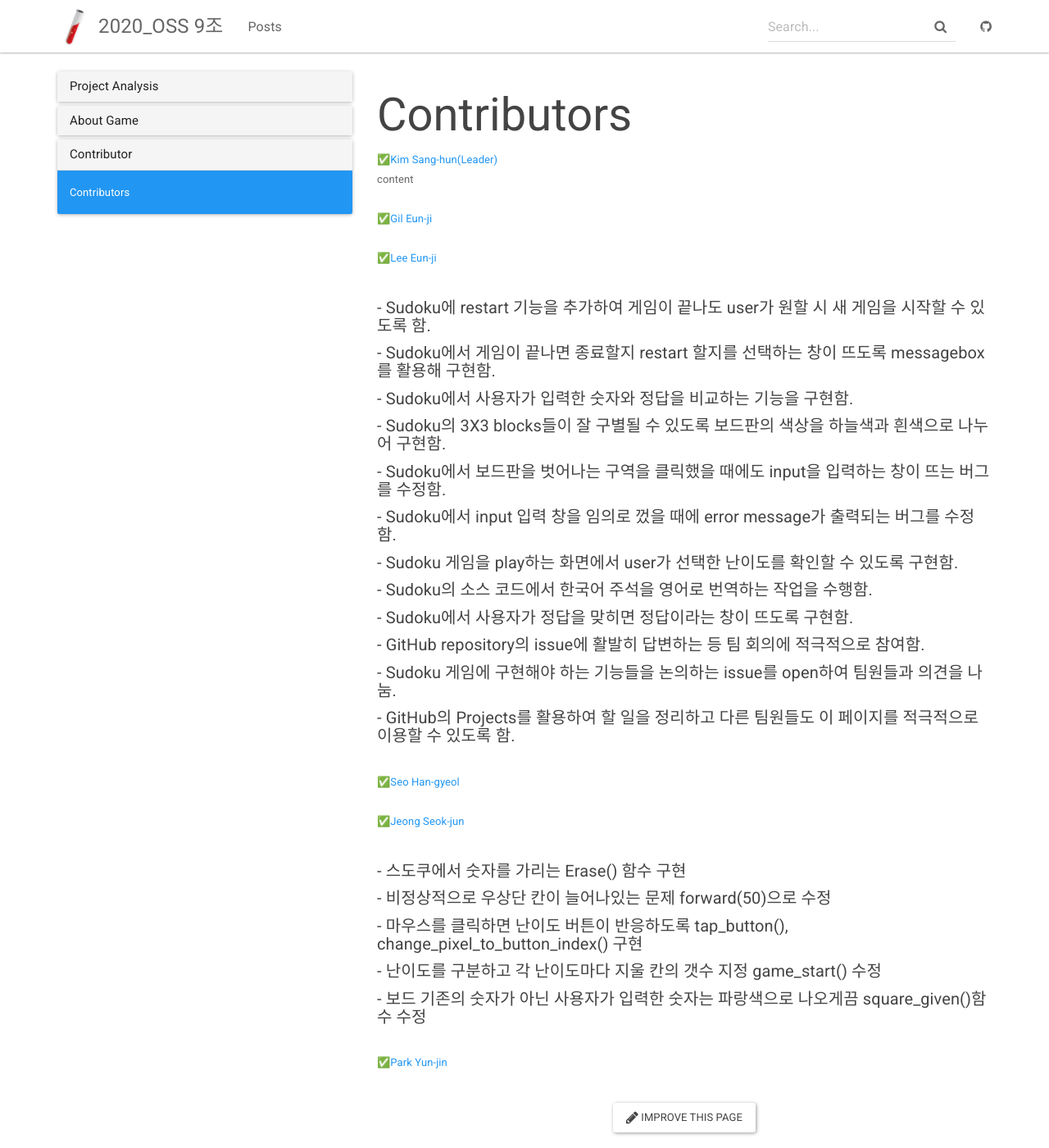
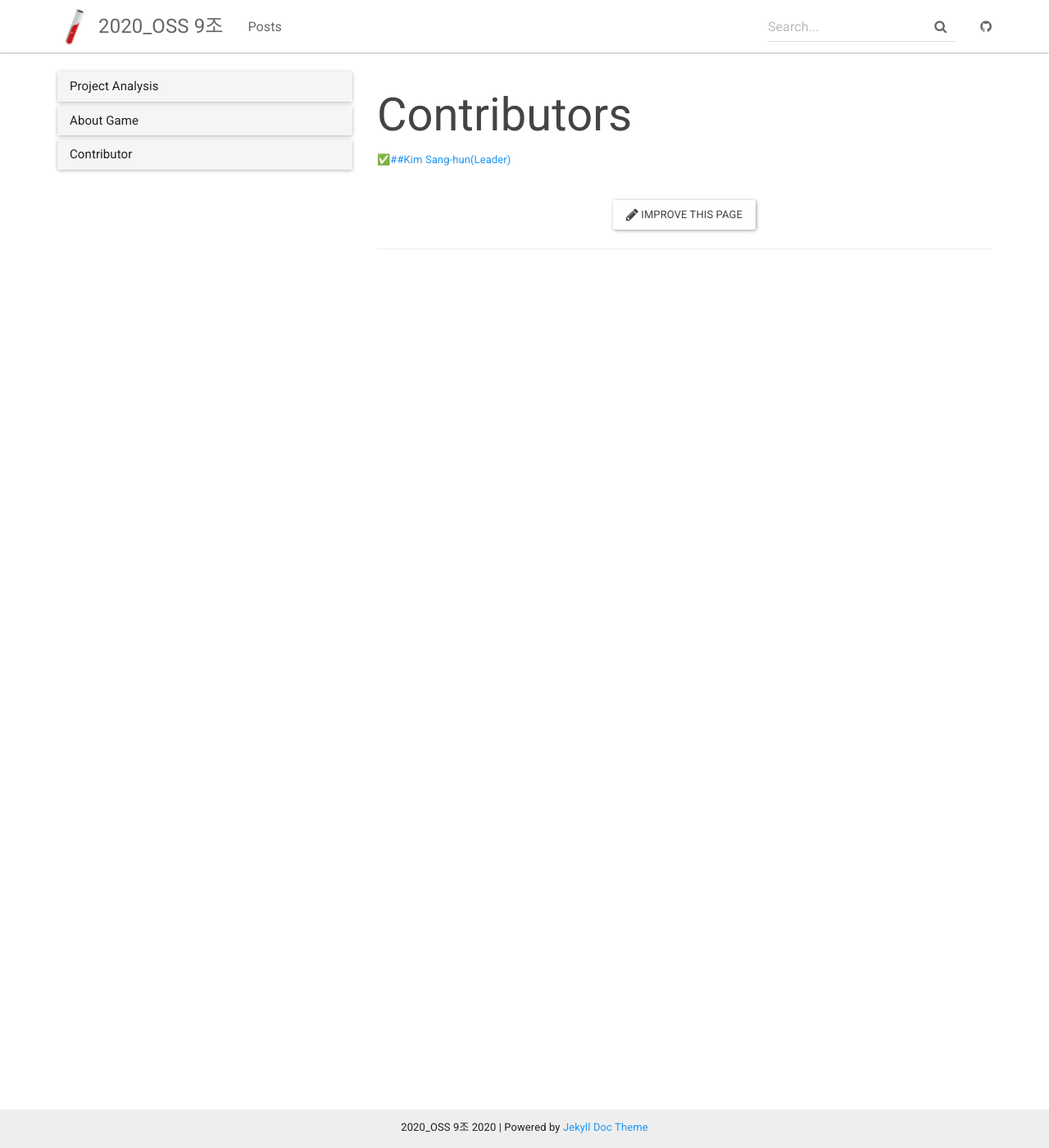
Before and after one commit to doolim98/2020-2-OSS-9, a Jekyll site: the page built from _docs/Teamrole.md, in a window 1280 px wide and 1400 px high. Shown: the whole window at 82% size. Built offline with Jekyll 4.4.1, drawn with Linux system fonts in a browser that asks for light colours.

Commit message:
Update Teamrole.md

```diff
--- a/_docs/Teamrole.md
+++ b/_docs/Teamrole.md
@@ -1,28 +1,5 @@
 ---
 title: Contributors
-permalink: /docs/team_role/
+permalink: /docs/KimSanghun_role/
 ---
-&#9989;[Kim Sang-hun(Leader)](https://github.com/baldwinIV)<br>
-content<br><br>
-&#9989;[Gil Eun-ji](https://github.com/EunJiGil)<br><br>
-&#9989;[Lee Eun-ji](https://github.com/eunji0123)<br><br>
-##### - Sudoku에 restart 기능을 추가하여 게임이 끝나도 user가 원할 시 새 게임을 시작할 수 있도록 함.<br>
-##### - Sudoku에서 게임이 끝나면 종료할지 restart 할지를 선택하는 창이 뜨도록 messagebox를 활용해 구현함.<br>
-##### - Sudoku에서 사용자가 입력한 숫자와 정답을 비교하는 기능을 구현함.<br>
-##### - Sudoku의 3X3 blocks들이 잘 구별될 수 있도록 보드판의 색상을 하늘색과 흰색으로 나누어 구현함.<br>
-##### - Sudoku에서 보드판을 벗어나는 구역을 클릭했을 때에도 input을 입력하는 창이 뜨는 버그를 수정함.<br>
-##### - Sudoku에서 input 입력 창을 임의로 껐을 때에 error message가 출력되는 버그를 수정함.<br>
-##### - Sudoku 게임을 play하는 화면에서 user가 선택한 난이도를 확인할 수 있도록 구현함.<br>
-##### - Sudoku의 소스 코드에서 한국어 주석을 영어로 번역하는 작업을 수행함.<br>
-##### - Sudoku에서 사용자가 정답을 맞히면 정답이라는 창이 뜨도록 구현함.<br>
-##### - GitHub repository의 issue에 활발히 답변하는 등 팀 회의에 적극적으로 참여함.<br>
-##### - Sudoku 게임에 구현해야 하는 기능들을 논의하는 issue를 open하여 팀원들과 의견을 나눔.<br>
-##### - GitHub의 Projects를 활용하여 할 일을 정리하고 다른 팀원들도 이 페이지를 적극적으로 이용할 수 있도록 함.<br><br>
-&#9989;[Seo Han-gyeol](https://github.com/Seo-han-gyeol)<br><br>
-&#9989;[Jeong Seok-jun](https://github.com/June1010)<br><br>
-##### - 스도쿠에서 숫자를 가리는 Erase() 함수 구현<br>
-##### - 비정상적으로 우상단 칸이 늘어나있는 문제 forward(50)으로 수정<br>
-##### - 마우스를 클릭하면 난이도 버튼이 반응하도록  tap_button(), change_pixel_to_button_index() 구현<br>
-##### - 난이도를 구분하고 각 난이도마다 지울 칸의 갯수 지정 game_start() 수정<br>
-##### - 보드 기존의 숫자가 아닌 사용자가 입력한 숫자는 파랑색으로 나오게끔 square_given()함수 수정<br><br>
-&#9989;[Park Yun-jin](https://github.com/younjin0520)<br>
+&#9989;[##Kim Sang-hun(Leader)](https://github.com/baldwinIV)<br>
```
